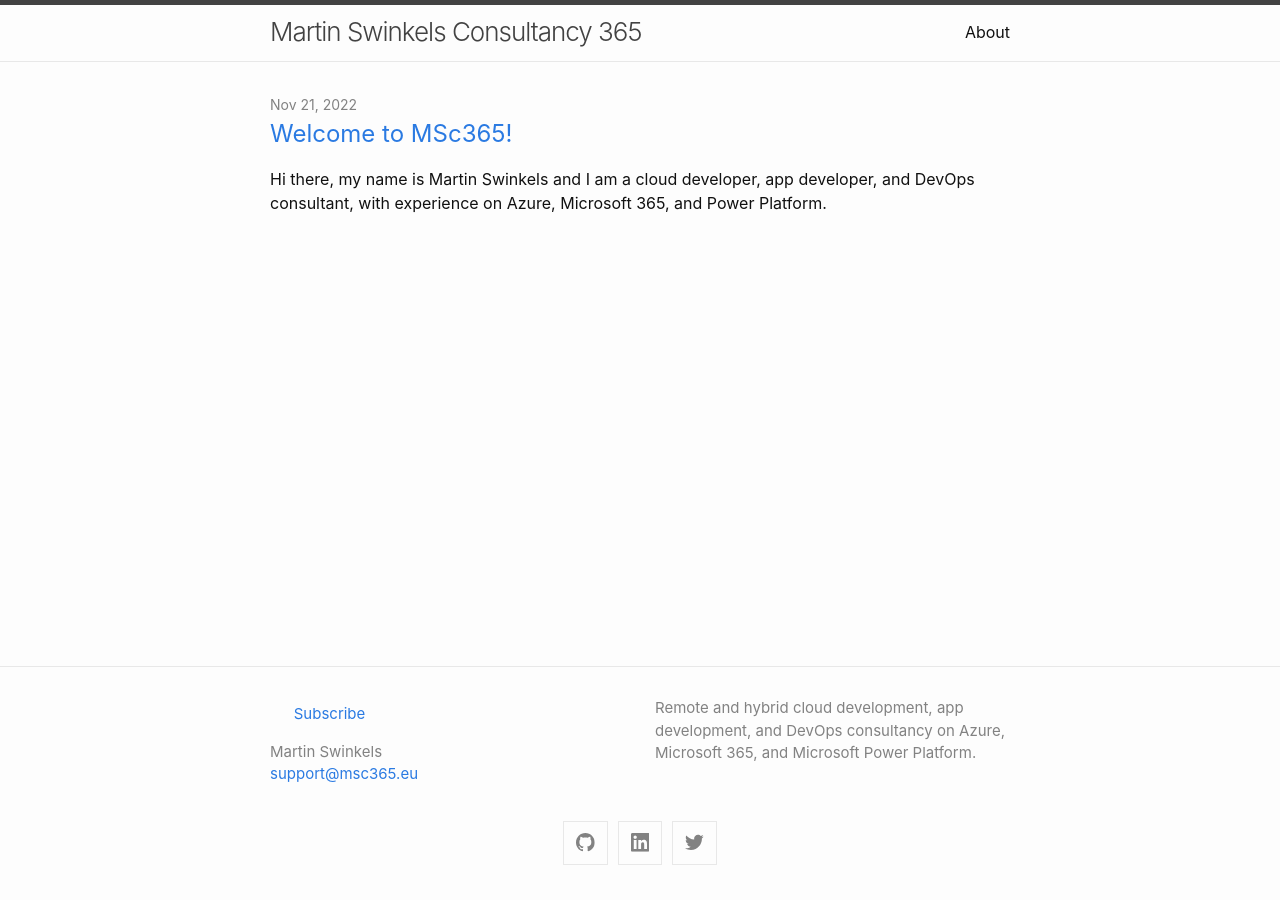
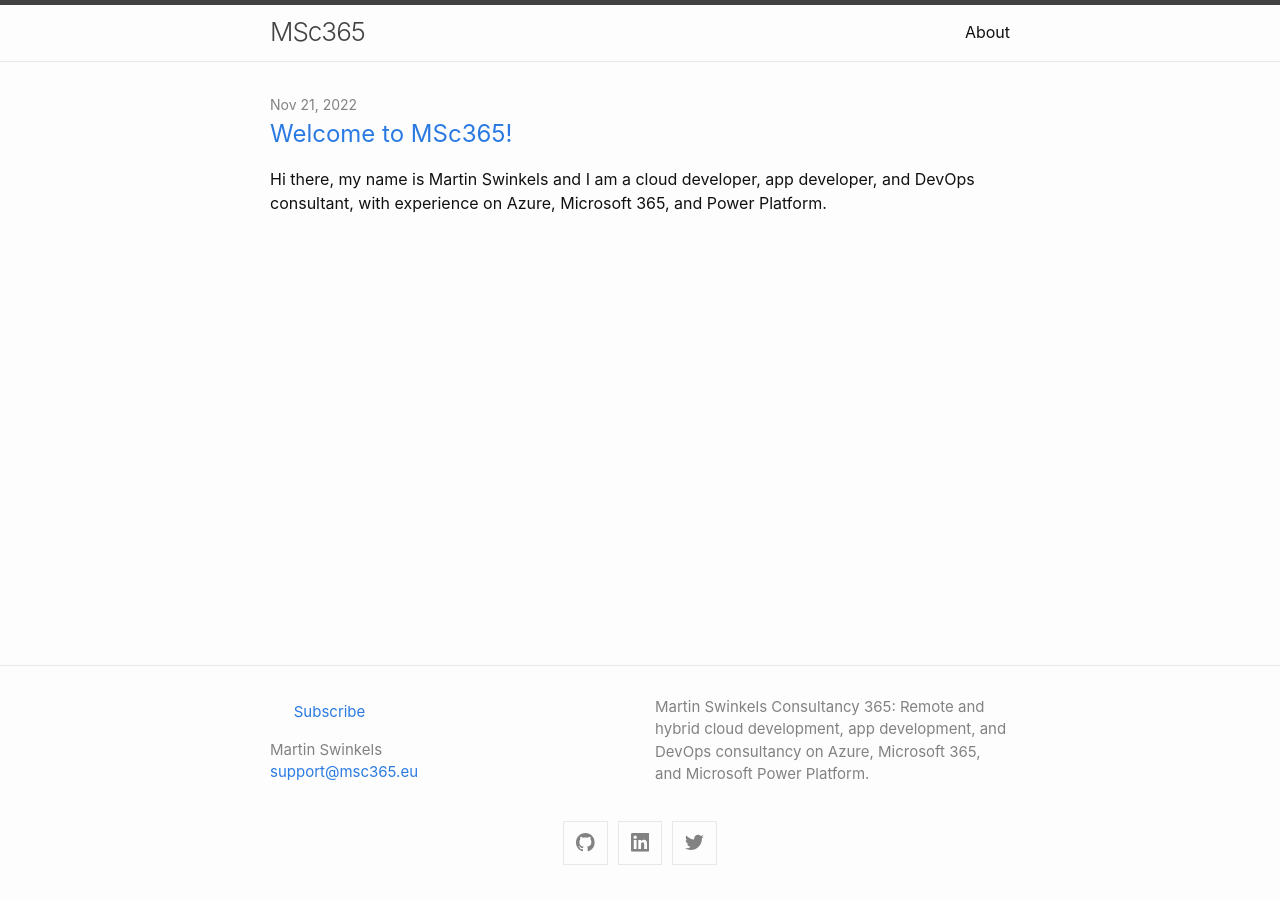
Before and after one commit to msc365/msc365.github.io, a Jekyll site: the page built from index.md, in a window 1280 px wide. Built offline with Jekyll 4.4.1, drawn with Linux system fonts in a browser that asks for light colours.

Commit message:
Update _config.yml

```diff
--- a/_config.yml
+++ b/_config.yml
@@ -1,9 +1,9 @@
-title: Martin Swinkels Consultancy 365
+title: MSc365
 author:
   name: Martin Swinkels
   email: support@msc365.eu
 description: > # this means to ignore newlines until "show_excerpts:"
-  Remote and hybrid cloud development, app development, and DevOps consultancy on Azure, Microsoft 365, and Microsoft Power Platform.
+  Martin Swinkels Consultancy 365: Remote and hybrid cloud development, app development, and DevOps consultancy on Azure, Microsoft 365, and Microsoft Power Platform.
 
 show_excerpts: true # set to false to hide excerpts on the homepage
 
```
